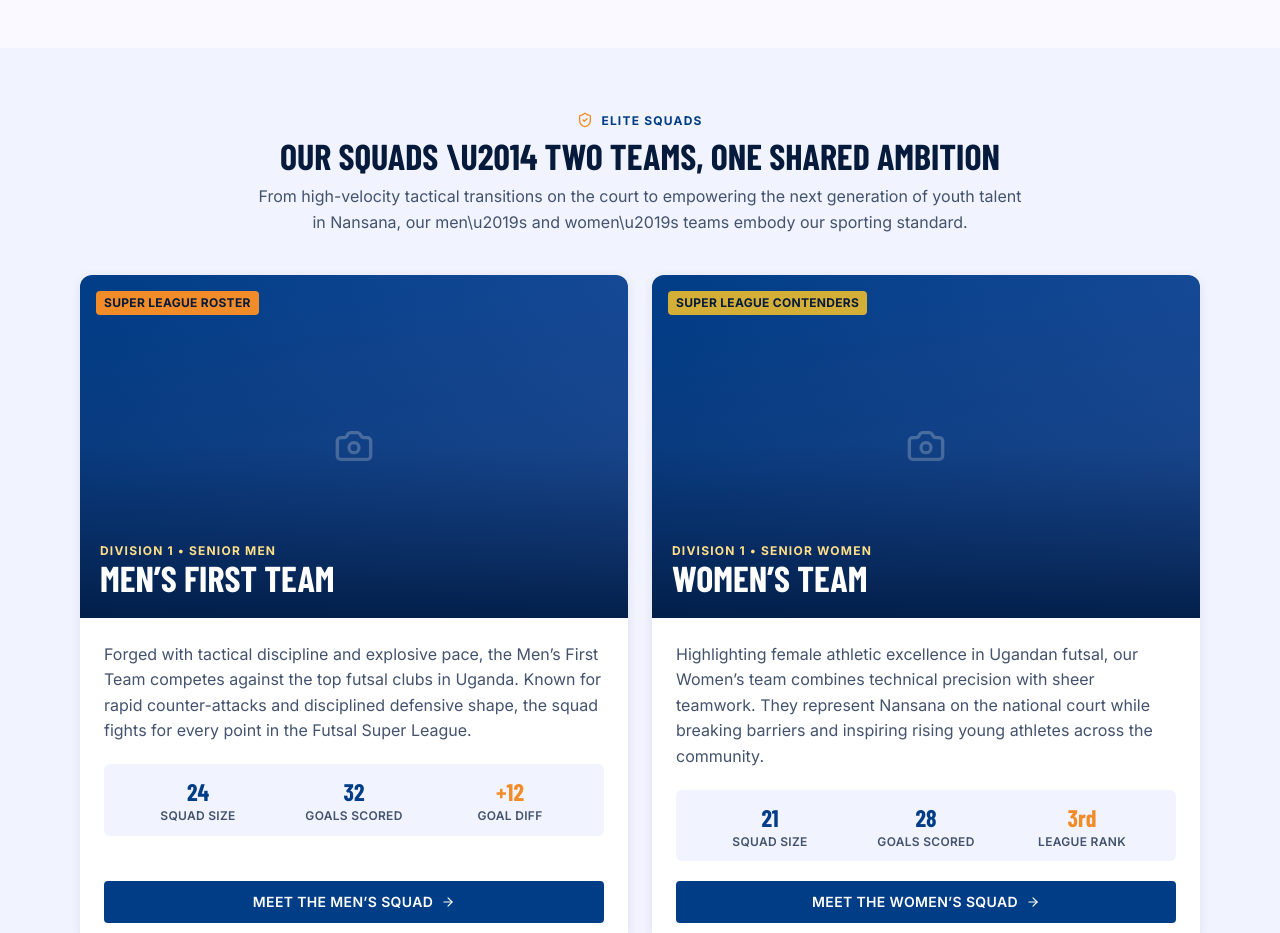
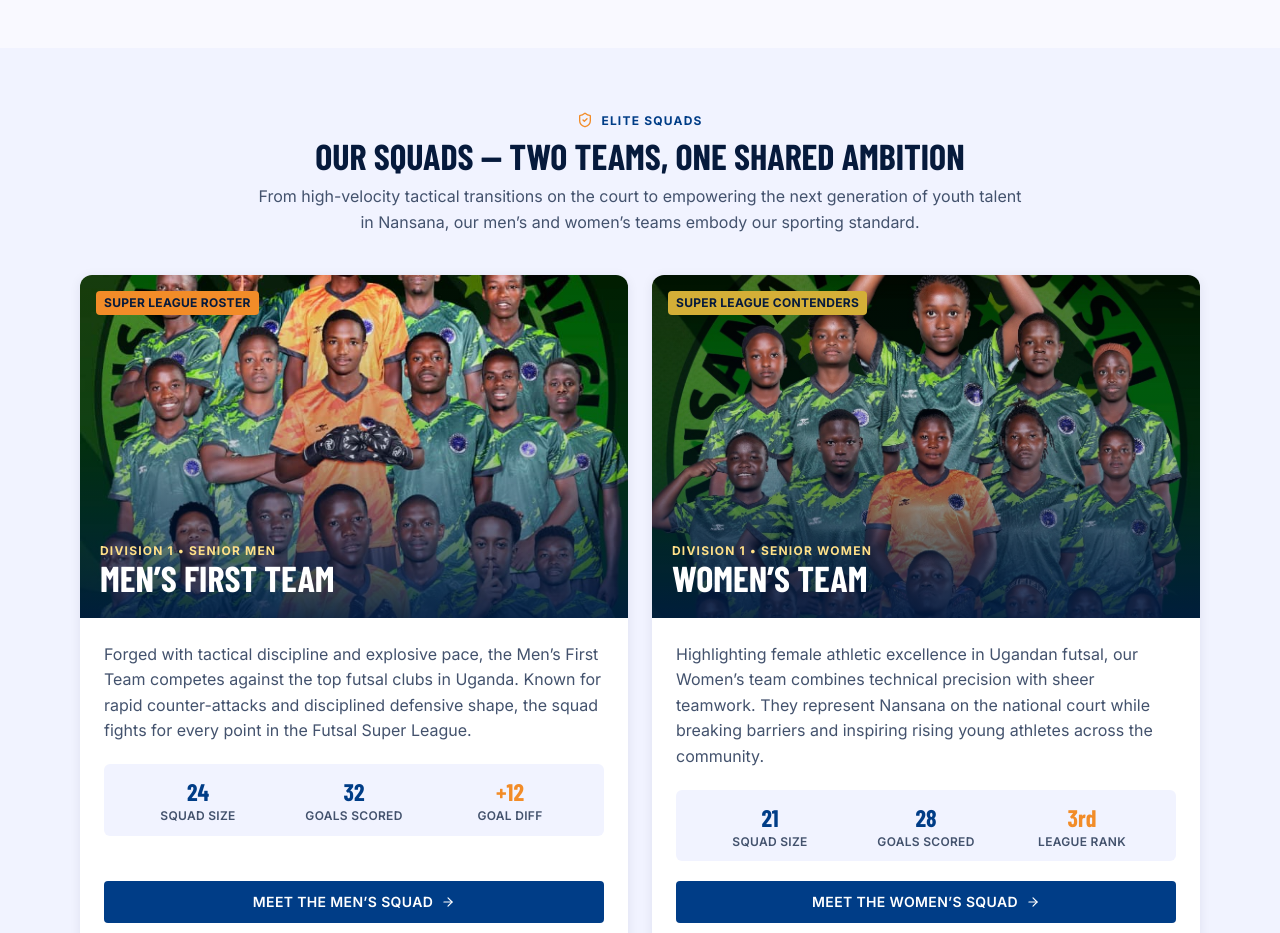
Before and after one commit to 630MOTIONS/Nansana-Aska, a Next.js app: page / in a window 1280 px wide. Shown: the part 1420-2353 px from the top of the page. Built offline with nearby package versions, Linux system fonts and the light colour scheme; a web font is replaced by a local one.

Commit message:
feat(images): use team photos on squads, team hero, identity and about

```diff
--- a/src/components/sections/Squads.tsx
+++ b/src/components/sections/Squads.tsx
@@ -1,9 +1,8 @@
-import { ShieldCheck } from "lucide-react";
-import { ArrowRight } from "lucide-react";
+import { ArrowRight, ShieldCheck } from "lucide-react";
 import Badge from "@/components/ui/Badge";
 import Button from "@/components/ui/Button";
 import Card from "@/components/ui/Card";
-import MediaPlaceholder from "@/components/ui/MediaPlaceholder";
+import Photo from "@/components/ui/Photo";
 import SectionHeading from "@/components/ui/SectionHeading";
 import { squads } from "@/lib/squads";
 
@@ -18,15 +17,19 @@ export default function Squads() {
           eyebrowIcon={
             <ShieldCheck size={16} className="text-brand-orange" aria-hidden />
           }
-          title="Our squads \u2014 two teams, one shared ambition"
-          description="From high-velocity tactical transitions on the court to empowering the next generation of youth talent in Nansana, our men\u2019s and women\u2019s teams embody our sporting standard."
+          title="Our squads — two teams, one shared ambition"
+          description="From high-velocity tactical transitions on the court to empowering the next generation of youth talent in Nansana, our men’s and women’s teams embody our sporting standard."
         />
 
         <div className="mt-10 grid gap-6 md:grid-cols-2">
           {squads.map((squad) => (
             <Card key={squad.id} as="article" className="flex flex-col">
-              <div className="relative">
-                <MediaPlaceholder className="aspect-[16/10]" />
+              <div className="relative aspect-[16/10]">
+                <Photo
+                  photo={squad.photo}
+                  decorative
+                  sizes="(min-width: 1152px) 560px, (min-width: 768px) 50vw, 100vw"
+                />
                 <div
                   className="absolute inset-0 bg-linear-to-t from-navy-deep/90 via-navy-deep/20 to-transparent"
                   aria-hidden="true"
--- a/src/components/sections/about/WhoWeAre.tsx
+++ b/src/components/sections/about/WhoWeAre.tsx
@@ -1,15 +1,21 @@
 import { Shield } from "lucide-react";
 import Badge from "@/components/ui/Badge";
-import MediaPlaceholder from "@/components/ui/MediaPlaceholder";
+import Photo from "@/components/ui/Photo";
 import SectionHeading from "@/components/ui/SectionHeading";
 import { identityPoints } from "@/lib/about";
+import { photos } from "@/lib/photos";
 
 export default function WhoWeAre() {
   return (
     <section aria-label="Who we are" className="bg-white py-16">
       <div className="mx-auto grid w-full max-w-site items-center gap-10 px-4 lg:grid-cols-2">
         <div className="relative">
-          <MediaPlaceholder className="aspect-[4/3] overflow-hidden rounded-2xl shadow-card" />
+          <div className="relative aspect-[4/3] overflow-hidden rounded-2xl shadow-card">
+            <Photo
+              photo={photos.fullTeam}
+              sizes="(min-width: 1024px) 560px, 100vw"
+            />
+          </div>
           <Badge
             variant="gold"
             className="absolute -bottom-3 right-4 px-3 py-2 shadow-card"
--- a/src/components/sections/team/ClubIdentity.tsx
+++ b/src/components/sections/team/ClubIdentity.tsx
@@ -1,6 +1,7 @@
 import Badge from "@/components/ui/Badge";
-import MediaPlaceholder from "@/components/ui/MediaPlaceholder";
+import Photo from "@/components/ui/Photo";
 import { identityStats } from "@/lib/team";
+import { photos } from "@/lib/photos";
 
 export default function ClubIdentity() {
   return (
@@ -40,8 +41,11 @@ export default function ClubIdentity() {
             </dl>
           </div>
 
-          <div className="relative overflow-hidden rounded-xl">
-            <MediaPlaceholder className="aspect-[4/3]" />
+          <div className="relative aspect-[4/3] overflow-hidden rounded-xl">
+            <Photo
+              photo={photos.fullTeam}
+              sizes="(min-width: 1024px) 520px, 100vw"
+            />
             <div
               className="absolute inset-0 bg-linear-to-t from-navy-deep/85 via-transparent to-transparent"
               aria-hidden="true"
--- a/src/components/sections/team/TeamHero.tsx
+++ b/src/components/sections/team/TeamHero.tsx
@@ -1,24 +1,42 @@
 import Badge from "@/components/ui/Badge";
 import Button from "@/components/ui/Button";
 import MediaPlaceholder from "@/components/ui/MediaPlaceholder";
+import Photo from "@/components/ui/Photo";
 import { heroStats } from "@/lib/team";
+import { photos } from "@/lib/photos";
+import type { PhotoAsset } from "@/lib/photos";
 
 function Tile({
   className,
   kicker,
   title,
+  photo,
   large = false,
 }: {
   className?: string;
   kicker: string;
   title?: string;
+  photo?: PhotoAsset;
   large?: boolean;
 }) {
   return (
     <div
       className={`relative overflow-hidden rounded-xl shadow-card ${className ?? ""}`}
     >
-      <MediaPlaceholder className="h-full w-full" />
+      {photo ? (
+        <Photo
+          photo={photo}
+          decorative
+          priority={large}
+          sizes={
+            large
+              ? "(min-width: 1024px) 560px, 100vw"
+              : "(min-width: 1024px) 280px, 50vw"
+          }
+        />
+      ) : (
+        <MediaPlaceholder className="h-full w-full" />
+      )}
       <div
         className="absolute inset-0 bg-linear-to-t from-navy-deep/85 via-transparent to-transparent"
         aria-hidden="true"
@@ -99,9 +117,14 @@ export default function TeamHero() {
             className="col-span-2 aspect-[16/11]"
             kicker="FAU Super League contenders"
             title="Men’s senior division"
+            photo={photos.menTeam}
           />
           <Tile className="aspect-[16/10]" kicker="High-intensity speed" />
-          <Tile className="aspect-[16/10]" kicker="Women’s Super League" />
+          <Tile
+            className="aspect-[16/10]"
+            kicker="Women’s Super League"
+            photo={photos.womenTeam}
+          />
         </div>
       </div>
     </section>
--- a/src/lib/squads.ts
+++ b/src/lib/squads.ts
@@ -1,3 +1,6 @@
+import { photos } from "@/lib/photos";
+import type { PhotoAsset } from "@/lib/photos";
+
 // SAMPLE DATA: stats copied from the Stitch design, not confirmed with the club.
 
 export type SquadStat = {
@@ -16,6 +19,7 @@ export type Squad = {
   stats: SquadStat[];
   ctaLabel: string;
   href: string;
+  photo: PhotoAsset;
 };
 
 export const squads: Squad[] = [
@@ -23,32 +27,34 @@ export const squads: Squad[] = [
     id: "men",
     badge: "Super League Roster",
     badgeVariant: "orange",
-    division: "Division 1 \u2022 Senior Men",
-    title: "Men\u2019s First Team",
+    division: "Division 1 • Senior Men",
+    title: "Men’s First Team",
     description:
-      "Forged with tactical discipline and explosive pace, the Men\u2019s First Team competes against the top futsal clubs in Uganda. Known for rapid counter-attacks and disciplined defensive shape, the squad fights for every point in the Futsal Super League.",
+      "Forged with tactical discipline and explosive pace, the Men’s First Team competes against the top futsal clubs in Uganda. Known for rapid counter-attacks and disciplined defensive shape, the squad fights for every point in the Futsal Super League.",
     stats: [
       { label: "Squad size", value: "24" },
       { label: "Goals scored", value: "32" },
       { label: "Goal diff", value: "+12", highlight: true },
     ],
-    ctaLabel: "Meet the men\u2019s squad",
+    ctaLabel: "Meet the men’s squad",
     href: "/team",
+    photo: photos.menTeam,
   },
   {
     id: "women",
     badge: "Super League Contenders",
     badgeVariant: "gold",
-    division: "Division 1 \u2022 Senior Women",
-    title: "Women\u2019s Team",
+    division: "Division 1 • Senior Women",
+    title: "Women’s Team",
     description:
-      "Highlighting female athletic excellence in Ugandan futsal, our Women\u2019s team combines technical precision with sheer teamwork. They represent Nansana on the national court while breaking barriers and inspiring rising young athletes across the community.",
+      "Highlighting female athletic excellence in Ugandan futsal, our Women’s team combines technical precision with sheer teamwork. They represent Nansana on the national court while breaking barriers and inspiring rising young athletes across the community.",
     stats: [
       { label: "Squad size", value: "21" },
       { label: "Goals scored", value: "28" },
       { label: "League rank", value: "3rd", highlight: true },
     ],
-    ctaLabel: "Meet the women\u2019s squad",
+    ctaLabel: "Meet the women’s squad",
     href: "/team",
+    photo: photos.womenTeam,
   },
 ];
```
